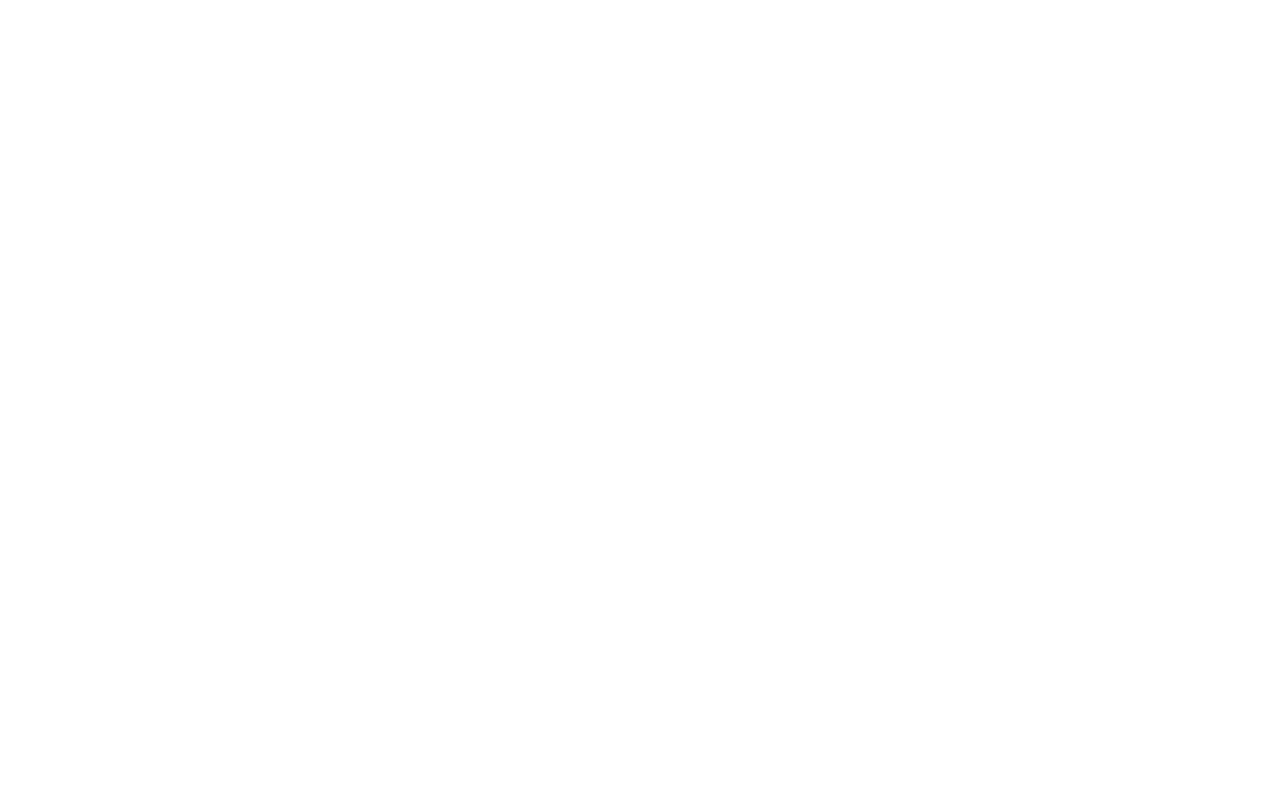
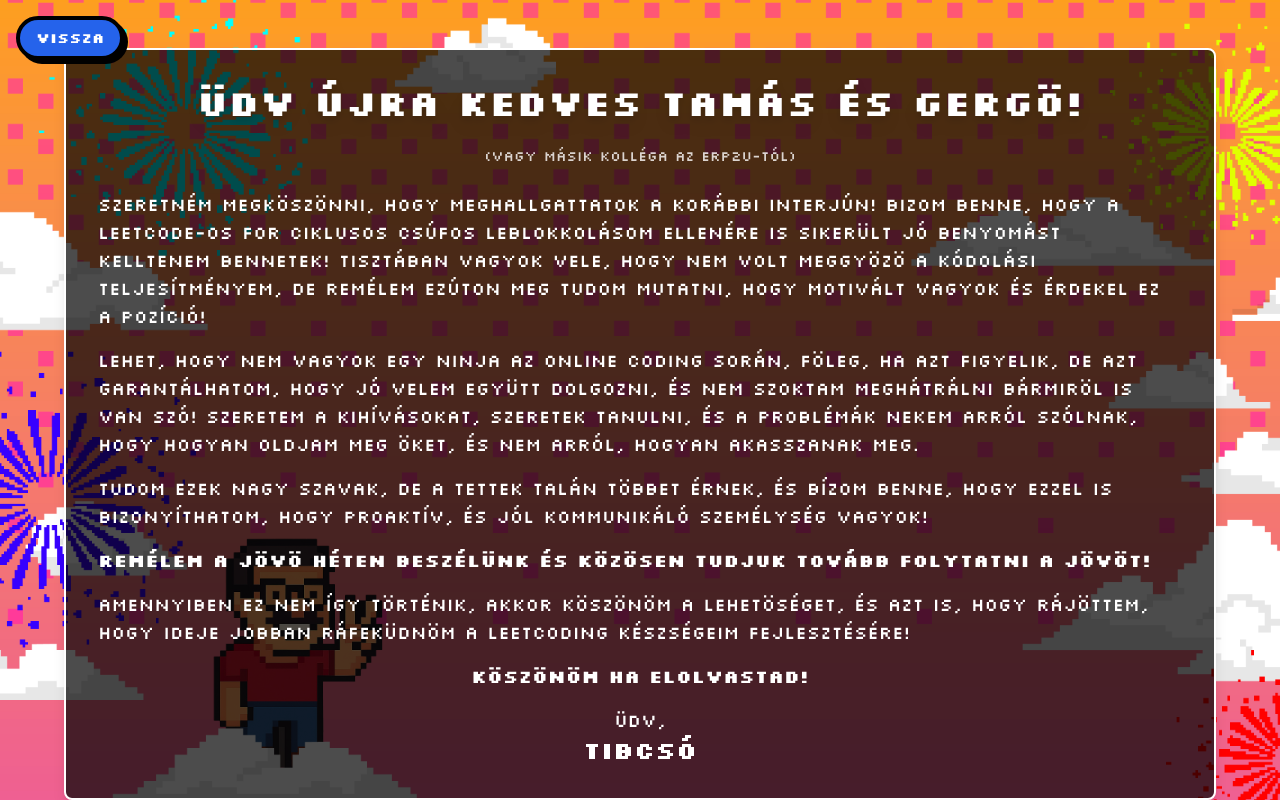
Before and after one commit to sztibcso/portfolio, a React (Create React App) app: page /erp2u in a window 1280 px wide. Before the commit this address had no page. Built offline with nearby package versions, Linux system fonts and the light colour scheme.

Commit message:
ERP2U button and page added

```diff
--- a/src/App.jsx
+++ b/src/App.jsx
@@ -3,6 +3,7 @@
 import FullPageWrapper from "./FullPageWrapper";
 import ComingSoon from "./pages/ComingSoon";
 import Secret from "./pages/Secret"; // később létrehozod
+import Erp2u from "./pages/Erp2u";
 
 export default function App() {
   return (
@@ -11,6 +12,7 @@
         <Route path="/" element={<FullPageWrapper />} />
         <Route path="/coming-soon" element={<ComingSoon />} />
         <Route path="/secret" element={<Secret />} />
+        <Route path="/erp2u" element={<Erp2u />} />
       </Routes>
     </Router>
   );
--- a/src/FullPageWrapper.jsx
+++ b/src/FullPageWrapper.jsx
@@ -6,6 +6,7 @@
 import Projects from "./pages/Projects";
 import Contact from "./pages/Contact";
 import DontClickButton from './components/DontClickButton';
+import Erp2uButton from './components/Erp2uButton';
 
 
 export default function FullPageWrapper() {
@@ -39,6 +40,7 @@
       />
 
       <DontClickButton />
+      <Erp2uButton />
     </>
   );
 }
--- /dev/null
+++ b/src/components/Erp2uButton.jsx
@@ -0,0 +1,109 @@
+import { useState } from "react";
+import { useNavigate } from "react-router-dom";
+
+export default function Erp2uButton() {
+  const navigate = useNavigate();
+  const [isModalOpen, setIsModalOpen] = useState(false);
+  const [step, setStep] = useState(1);
+
+  const handleOpenModal = () => {
+    setIsModalOpen(true);
+    setStep(1);
+  };
+
+  const handleClose = () => {
+    setIsModalOpen(false);
+    setStep(1);
+  };
+
+  const handleNo = () => {
+    setStep(999);
+  };
+
+  const handleYes = () => {
+    if (step === 1) {
+      setStep(2);
+    } else if (step === 2) {
+      setStep(3);
+    } else if (step === 3) {
+      handleClose();
+      navigate("/erp2u");
+    }
+  };
+
+  const getModalContent = () => {
+    switch (step) {
+      case 1:
+        return {
+          question: "Az ERP2U alkalmazottja vagy?",
+          showButtons: true,
+        };
+      case 2:
+        return {
+          question: "Interjúztattál egy bizonyos Szalontai Tibort (Tibcsót)?",
+          showButtons: true,
+        };
+      case 3:
+        return {
+          question: "Érdekel tud-e még többet?",
+          showButtons: true,
+        };
+      case 999:
+        return {
+          question: "Próbáld újra!",
+          showButtons: false,
+        };
+      default:
+        return { question: "", showButtons: false };
+    }
+  };
+
+  const content = getModalContent();
+
+  return (
+    <>
+      <button
+        onClick={handleOpenModal}
+        className="fixed bottom-4 right-1/2 translate-x-[-50%] md:right-4 md:translate-x-0 bg-red-600 text-white font-bold text-sm px-4 py-2 border-4 border-black rounded-full shadow-[4px_4px_0_0_black] hover:translate-x-[2px] hover:translate-y-[2px] hover:shadow-[2px_2px_0_0_black] transition-all z-50"
+      >
+        ERP2U
+      </button>
+
+      {isModalOpen && (
+        <div className="fixed inset-0 bg-black/50 flex items-center justify-center z-50 p-4">
+          <div className="bg-white border-4 border-black rounded-lg shadow-[8px_8px_0_0_black] p-8 max-w-md w-full">
+            <h2 className="text-2xl font-bold text-center mb-6 text-gray-900">
+              {content.question}
+            </h2>
+
+            <div className="flex gap-4 justify-center">
+              {content.showButtons ? (
+                <>
+                  <button
+                    onClick={handleYes}
+                    className="bg-green-500 text-white font-bold px-8 py-3 border-4 border-black rounded-lg shadow-[4px_4px_0_0_black] hover:translate-x-[2px] hover:translate-y-[2px] hover:shadow-[2px_2px_0_0_black] transition-all"
+                  >
+                    Igen
+                  </button>
+                  <button
+                    onClick={handleNo}
+                    className="bg-red-500 text-white font-bold px-8 py-3 border-4 border-black rounded-lg shadow-[4px_4px_0_0_black] hover:translate-x-[2px] hover:translate-y-[2px] hover:shadow-[2px_2px_0_0_black] transition-all"
+                  >
+                    Nem
+                  </button>
+                </>
+              ) : (
+                <button
+                  onClick={handleClose}
+                  className="bg-blue-500 text-white font-bold px-8 py-3 border-4 border-black rounded-lg shadow-[4px_4px_0_0_black] hover:translate-x-[2px] hover:translate-y-[2px] hover:shadow-[2px_2px_0_0_black] transition-all"
+                >
+                  Bezárás
+                </button>
+              )}
+            </div>
+          </div>
+        </div>
+      )}
+    </>
+  );
+}
--- /dev/null
+++ b/src/pages/Erp2u.jsx
@@ -0,0 +1,63 @@
+import { useNavigate } from "react-router-dom";
+
+export default function Erp2u() {
+  const navigate = useNavigate();
+
+  return (
+    <div className="background-default min-h-screen">
+      <img
+        src="/backgrounds/secret.webp"
+        alt="Background"
+        className="background-image"
+      />
+      <button
+        onClick={() => navigate('/')}
+        className="absolute top-4 left-4 bg-blue-600 text-white font-bold text-sm px-4 py-2 border-4 border-black rounded-full shadow-[4px_4px_0_0_black] hover:translate-x-[2px] hover:translate-y-[2px] hover:shadow-[2px_2px_0_0_black] transition-all z-50"
+      >
+        Vissza
+      </button>
+
+      <div className="relative z-10">
+        <div className="flex items-center justify-center w-full min-h-screen px-4 py-12">
+          <div className="w-full max-w-6xl bg-black/70 p-6 md:p-8 rounded-lg border-2 border-white shadow-lg">
+            <h1 className="text-center text-2xl md:text-4xl font-bold mb-6 drop-shadow-lg text-white">
+              Üdv újra kedves Tamás és Gergö!
+            </h1>
+            <p className="text-center text-sm text-white/80 mb-6">(vagy másik kolléga az ERP2U-tól)</p>
+
+            <div className="text-base md:text-lg space-y-4 text-white leading-relaxed">
+              <p>
+                Szeretném megköszönni, hogy meghallgattatok a korábbi interjún! Bizom benne, hogy a leetcode-os for ciklusos csúfos leblokkolásom ellenére is sikerült jó benyomást kelltenem bennetek! Tisztában vagyok vele, hogy nem volt meggyözö a kódolási teljesítményem, de remélem ezúton meg tudom mutatni, hogy motivált vagyok és érdekel ez a pozíció!
+              </p>
+
+              <p>
+                Lehet, hogy nem vagyok egy ninja az online coding során, föleg, ha azt figyelik, de azt garantálhatom, hogy jó velem együtt dolgozni, és nem szoktam meghátrálni bármiröl is van szó! Szeretem a kihívásokat, szeretek tanulni, és a problémák nekem arról szólnak, hogy hogyan oldjam meg öket, és nem arról, hogyan akasszanak meg.
+              </p>
+
+              <p>
+                Tudom ezek nagy szavak, de a tettek talán többet érnek, és bízom benne, hogy ezzel is bizonyíthatom, hogy proaktív, és jól kommunikáló személység vagyok!
+              </p>
+
+              <p className="font-semibold">
+                Remélem a jövö héten beszélünk és közösen tudjuk tovább folytatni a jövöt!
+              </p>
+
+              <p>
+                Amennyiben ez nem így történik, akkor köszönöm a lehetöséget, és azt is, hogy rájöttem, hogy ideje jobban ráfeküdnöm a leetcoding készségeim fejlesztésére!
+              </p>
+
+              <p className="text-center font-bold mt-8">
+                Köszönöm ha elolvastad!
+              </p>
+
+              <div className="text-center mt-6">
+                <p className="text-lg">Üdv,</p>
+                <p className="text-2xl font-bold">Tibcsó</p>
+              </div>
+            </div>
+          </div>
+        </div>
+      </div>
+    </div>
+  );
+}
--- a/src/pages/Projects.jsx
+++ b/src/pages/Projects.jsx
@@ -1,4 +1,4 @@
-import React, { useEffect, useState } from "react";
+import { useEffect, useState } from "react";
 import FlippableCard from "../components/FlippableCard";
 import axios from "axios";
 
--- a/src/pages/Secret.jsx
+++ b/src/pages/Secret.jsx
@@ -1,6 +1,4 @@
-import React from "react";
 import { useNavigate } from "react-router-dom";
-import DontClickButton from "../components/DontClickButton";
 
 export default function Secret() {
   const navigate = useNavigate();
```
